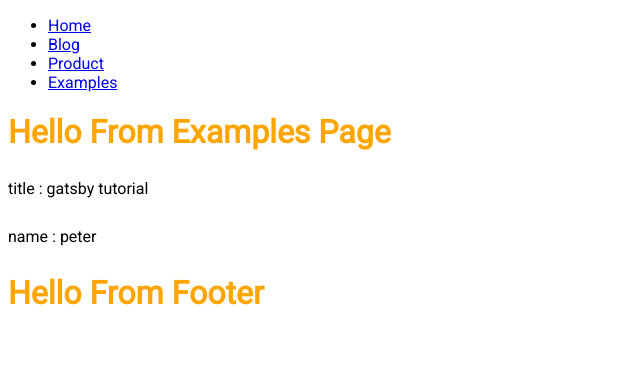
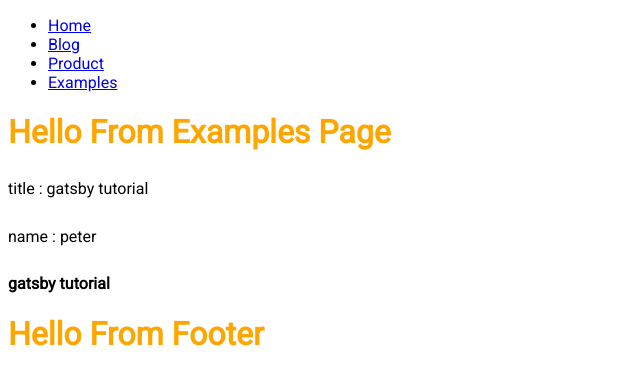
Before and after one commit to bazrar/tutorial, a Gatsby site: page /examples in a window 1280 px wide. Shown: the whole page, without its empty margins (0-640 px from the left). Built offline with nearby package versions, Linux system fonts and the light colour scheme; Gatsby itself is replaced by a stand-in of ours.

Commit message:
staticQuery demo

```diff
--- a/src/components/Header.js
+++ b/src/components/Header.js
@@ -3,7 +3,7 @@ import {useStaticQuery, graphql} from 'gatsby'
 const getData = graphql`
  {
   site {
-    siteMetadata {
+    info:siteMetadata {
       author
       data
       description
@@ -19,7 +19,7 @@ const getData = graphql`
 
 const Header = () => {
     // console.log(getData)
-    const {site: {siteMetadata: {title, person: {name}}}} = useStaticQuery(getData);
+    const {site: {info: {title, person: {name}}}} = useStaticQuery(getData);
     // console.log(data)
     return (
         <div>
--- /dev/null
+++ b/src/examples/HeaderStatic.js
@@ -0,0 +1,26 @@
+import React from "react"
+import { StaticQuery, graphql } from "gatsby"
+
+const ComponentName = () => (
+  <StaticQuery
+    query={graphql`
+      {
+        site {
+          info: siteMetadata {
+            author
+            data
+            description
+            title
+            person {
+              age
+              name
+            }
+          }
+        }
+      }
+    `}
+    render={data => <h4>{data.site.info.title}</h4>}
+  ></StaticQuery>
+)
+
+export default ComponentName
--- a/src/pages/examples.js
+++ b/src/pages/examples.js
@@ -1,12 +1,14 @@
 import React from 'react'
 import Layout from '../components/Layout'
 import Header from '../components/Header'
+import HeaderStatic from '../examples/HeaderStatic'
 
 const examples = () => {
     return (
         <Layout>
        <h1>Hello from examples page</h1>
        <Header />
+       <HeaderStatic />
        </Layout>
     )
 }
```
